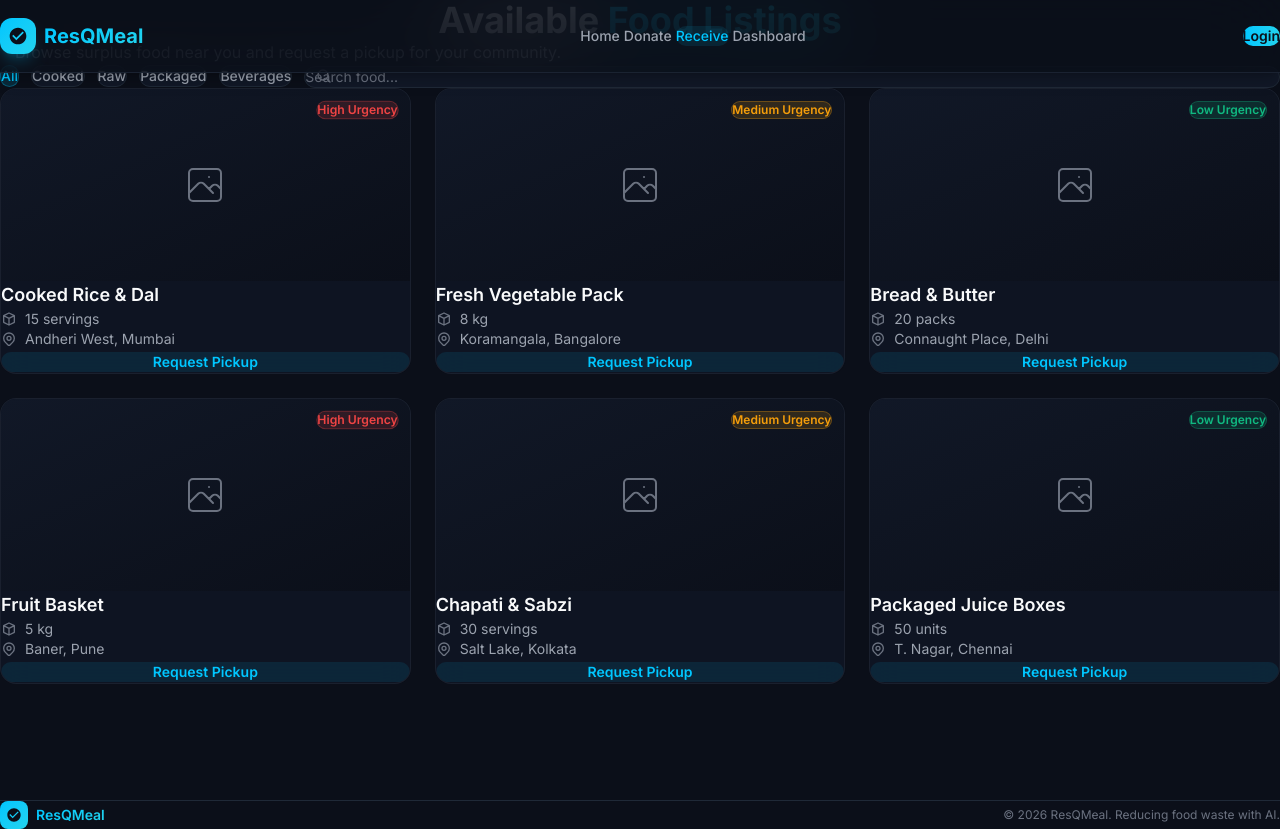
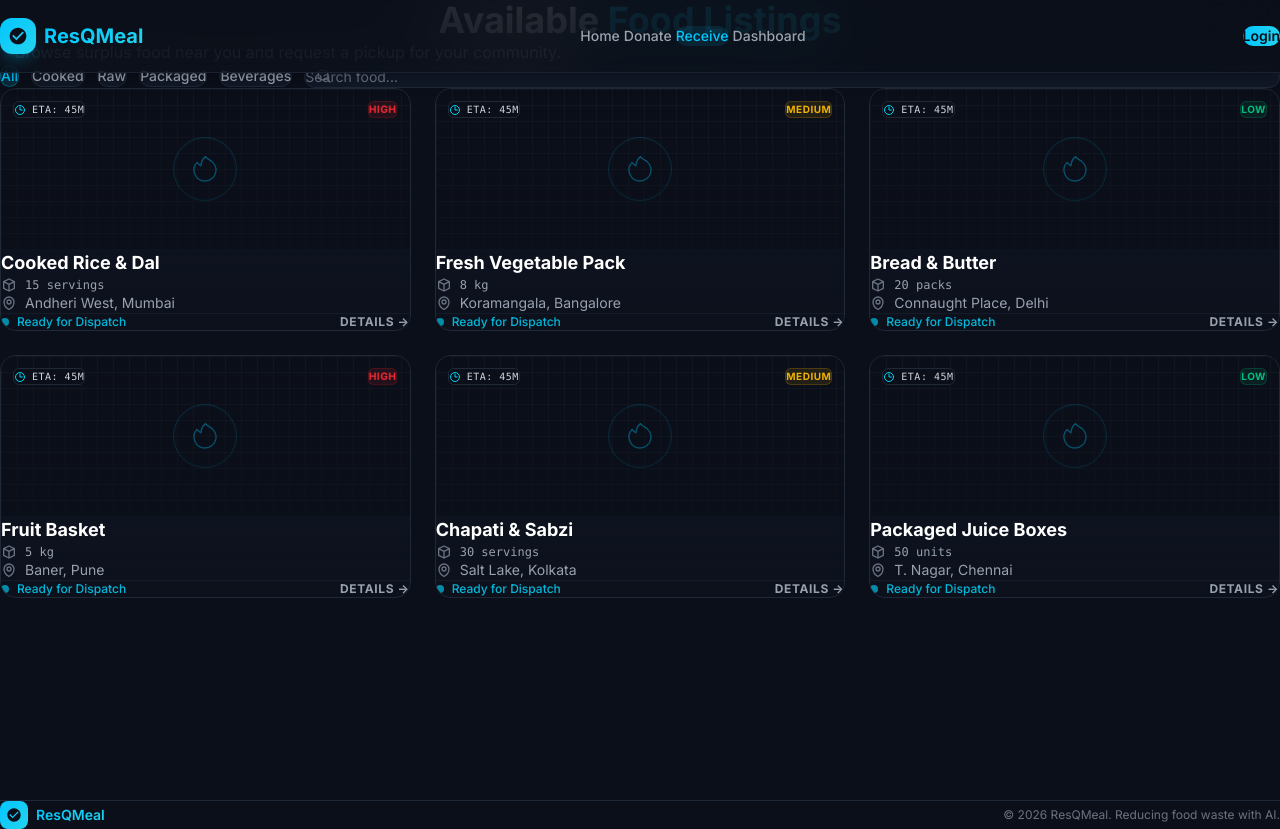
Before and after one commit to swapnilhingane18/resqmealai, a React (Vite) app: page /receive in a window 1280 px wide. Built offline with nearby package versions, Linux system fonts and the light colour scheme.

Commit message:
style: redesign food cards with dark theme and hover animations

```diff
--- a/src/components/FoodCard.jsx
+++ b/src/components/FoodCard.jsx
@@ -1,64 +1,86 @@
 import { motion } from 'framer-motion';
 
 const urgencyColors = {
-  High: 'bg-danger/15 text-danger border-danger/30',
-  Medium: 'bg-warning/15 text-warning border-warning/30',
-  Low: 'bg-success/15 text-success border-success/30',
+  High: 'bg-red-500/10 text-red-500 border-red-500/20',
+  Medium: 'bg-yellow-500/10 text-yellow-500 border-yellow-500/20',
+  Low: 'bg-emerald-500/10 text-emerald-500 border-emerald-500/20',
 };
 
-export default function FoodCard({ name, quantity, location, urgency = 'Medium', image, index = 0 }) {
+export default function FoodCard({ name, quantity, location, urgency = 'Medium', image, index = 0, eta = '45m', assignedTo = null }) {
   return (
     <motion.div
       initial={{ opacity: 0, y: 20 }}
       whileInView={{ opacity: 1, y: 0 }}
       viewport={{ once: true, margin: "-50px" }}
       transition={{ duration: 0.4, delay: index * 0.1, ease: 'easeOut' }}
-      whileHover={{ scale: 1.03, y: -5, boxShadow: '0 10px 30px -10px rgba(0, 198, 255, 0.2)' }}
-      whileTap={{ scale: 0.98 }}
-      className="group glass-card rounded-2xl overflow-hidden cursor-pointer border border-border transition-colors duration-300 hover:border-primary/30"
+      whileHover={{ y: -5, scale: 1.02, boxShadow: '0 10px 30px -10px rgba(0, 198, 255, 0.15)' }}
+      className="group bg-[#111827] border border-[#1f2937] hover:border-primary/30 rounded-2xl overflow-hidden cursor-pointer transition-all duration-300 relative"
     >
-      {/* Image */}
-      <div className="relative h-48 overflow-hidden bg-dark-card">
+      <div className="absolute inset-0 bg-gradient-to-b from-transparent to-[#0B0F19]/80 pointer-events-none z-10" />
+
+      {/* Image / Radar Mock */}
+      <div className="relative h-40 overflow-hidden bg-[#0B0F19]">
         {image ? (
           <img src={image} alt={name} className="w-full h-full object-cover group-hover:scale-105 transition-transform duration-500" />
         ) : (
-          <div className="w-full h-full flex items-center justify-center bg-gradient-to-br from-dark-card to-dark-bg">
-            <svg className="w-12 h-12 text-text-muted" fill="none" viewBox="0 0 24 24" stroke="currentColor" strokeWidth={1}>
-              <path strokeLinecap="round" strokeLinejoin="round" d="M4 16l4.586-4.586a2 2 0 012.828 0L16 16m-2-2l1.586-1.586a2 2 0 012.828 0L20 14m-6-6h.01M6 20h12a2 2 0 002-2V6a2 2 0 00-2-2H6a2 2 0 00-2 2v12a2 2 0 002 2z" />
+          <div className="w-full h-full relative" style={{ backgroundImage: 'linear-gradient(rgba(31, 41, 55, 0.3) 1px, transparent 1px), linear-gradient(90deg, rgba(31, 41, 55, 0.3) 1px, transparent 1px)', backgroundSize: '1rem 1rem' }}>
+            <div className="absolute inset-0 flex items-center justify-center">
+              <div className="w-16 h-16 rounded-full border border-primary/20 flex items-center justify-center">
+                <div className="w-8 h-8 rounded-full border border-primary/40 animate-ping" />
+              </div>
+            </div>
+            <svg className="absolute top-1/2 left-1/2 -translate-x-1/2 -translate-y-1/2 w-8 h-8 text-primary/50" fill="none" viewBox="0 0 24 24" stroke="currentColor" strokeWidth={1}>
+              <path strokeLinecap="round" strokeLinejoin="round" d="M15.362 5.214A8.252 8.252 0 0112 21 8.25 8.25 0 016.038 7.048 8.287 8.287 0 009 9.6a8.983 8.983 0 013.361-6.867 8.21 8.21 0 003 2.48z" />
             </svg>
           </div>
         )}
-        {/* Urgency Badge */}
+
+        {/* Status Badges */}
+        <div className="absolute top-3 left-3 right-3 flex justify-between z-20">
+          <div className="flex items-center gap-1.5 px-2.5 py-1 rounded-md bg-[#0B0F19]/80 backdrop-blur border border-[#1f2937] text-[10px] font-mono text-gray-300 uppercase tracking-wider">
+            <svg className="w-3 h-3 text-cyan-400" fill="none" viewBox="0 0 24 24" stroke="currentColor" strokeWidth={2}><path strokeLinecap="round" strokeLinejoin="round" d="M12 6v6h4.5m4.5 0a9 9 0 11-18 0 9 9 0 0118 0z" /></svg>
+            ETA: {eta}
+          </div>
           <motion.div
             animate={urgency === 'High' ? { scale: [1, 1.05, 1] } : {}}
             transition={{ repeat: Infinity, duration: 2 }}
-          className={`absolute top-3 right-3 px-3 py-1 rounded-full text-xs font-semibold border ${urgencyColors[urgency]}`}
+            className={`px-2.5 py-1 rounded-md text-[10px] font-bold border uppercase tracking-wider backdrop-blur ${urgencyColors[urgency]}`}
           >
-          {urgency} Urgency
+            {urgency}
           </motion.div>
+        </div>
       </div>
 
       {/* Content */}
-      <div className="p-5 space-y-3">
-        <h3 className="text-lg font-semibold text-text-primary group-hover:text-primary transition-colors">{name}</h3>
-        <div className="space-y-2">
-          <div className="flex items-center gap-2 text-sm text-text-secondary">
-            <svg className="w-4 h-4 text-text-muted" fill="none" viewBox="0 0 24 24" stroke="currentColor" strokeWidth={2}>
+      <div className="p-5 relative z-20">
+        <h3 className="text-lg font-bold text-white group-hover:text-primary transition-colors">{name}</h3>
+
+        <div className="space-y-2 mt-3 mb-4">
+          <div className="flex items-center gap-2 text-sm text-gray-400">
+            <svg className="w-4 h-4 text-gray-500" fill="none" viewBox="0 0 24 24" stroke="currentColor" strokeWidth={2}>
               <path strokeLinecap="round" strokeLinejoin="round" d="M20 7l-8-4-8 4m16 0l-8 4m8-4v10l-8 4m0-10L4 7m8 4v10M4 7v10l8 4" />
             </svg>
-            <span>{quantity}</span>
+            <span className="font-mono text-xs">{quantity}</span>
           </div>
-          <div className="flex items-center gap-2 text-sm text-text-secondary">
-            <svg className="w-4 h-4 text-text-muted" fill="none" viewBox="0 0 24 24" stroke="currentColor" strokeWidth={2}>
-              <path strokeLinecap="round" strokeLinejoin="round" d="M17.657 16.657L13.414 20.9a1.998 1.998 0 01-2.827 0l-4.244-4.243a8 8 0 1111.314 0z" />
-              <path strokeLinecap="round" strokeLinejoin="round" d="M15 11a3 3 0 11-6 0 3 3 0 016 0z" />
+          <div className="flex items-center gap-2 text-sm text-gray-400">
+            <svg className="w-4 h-4 text-gray-500" fill="none" viewBox="0 0 24 24" stroke="currentColor" strokeWidth={2}>
+              <path strokeLinecap="round" strokeLinejoin="round" d="M15 10.5a3 3 0 11-6 0 3 3 0 016 0z" />
+              <path strokeLinecap="round" strokeLinejoin="round" d="M19.5 10.5c0 7.142-7.5 11.25-7.5 11.25S4.5 17.642 4.5 10.5a7.5 7.5 0 1115 0z" />
             </svg>
-            <span>{location}</span>
+            <span className="truncate">{location}</span>
           </div>
         </div>
-        <button className="w-full mt-2 py-2.5 rounded-xl text-sm font-semibold bg-primary/10 text-primary hover:bg-primary/20 transition-colors pointer-events-none">
-          Request Pickup
+
+        {/* Footer actions or assigned NGO */}
+        <div className="pt-4 border-t border-[#1f2937]/50 flex items-center justify-between">
+          <div className="flex items-center gap-2">
+            <div className="w-2 h-2 rounded-full bg-cyan-500 animate-pulse" />
+            <span className="text-xs text-cyan-500 font-medium">Ready for Dispatch</span>
+          </div>
+          <button className="text-xs font-bold text-gray-400 hover:text-white transition-colors uppercase tracking-wider">
+            Details →
           </button>
+        </div>
       </div>
     </motion.div>
   );
```
Lines whose indentation alone changed are shown as unchanged.
